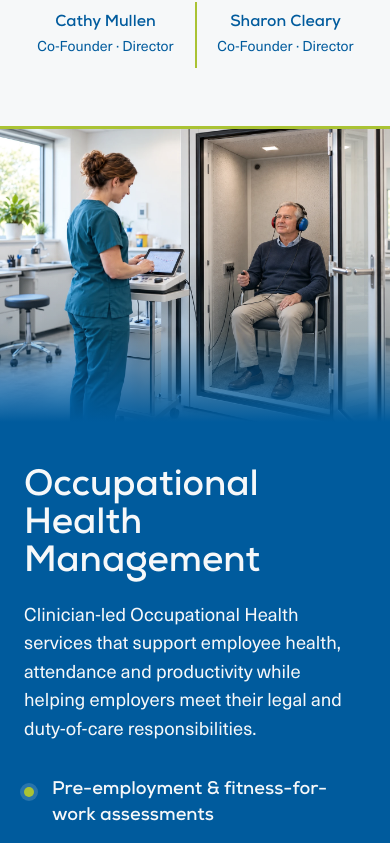
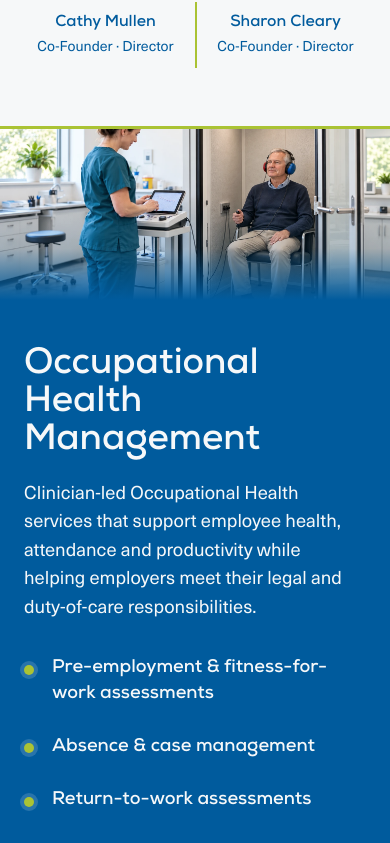
Before and after one commit to TyuDaniel/occu-health, a React (Vite) app: page / in a window 390 px wide. Shown: the part 2073-2916 px from the top of the page. Built offline with nearby package versions, Linux system fonts and the light colour scheme.

Commit message:
Occupational Health Management wider

```diff
--- a/src/homepage-refinements.css
+++ b/src/homepage-refinements.css
@@ -807,25 +807,13 @@
   }
 }
 
-/* Preserve the independent first service photo framing from the prior stylesheet. */
+/* Match the first service photo width to the other service panels. */
 .service-chapter--1 .service-chapter__layout {
-  grid-template-columns: clamp(300px, 32vw, 460px) minmax(0, 1fr);
-}
-
-.service-chapter--1 .service-chapter__media img {
-  object-position: center;
+  grid-template-columns: minmax(0, 38%) minmax(0, 62%);
 }
 
 @media (max-width: 920px) {
   .service-chapter--1 .service-chapter__layout {
     grid-template-columns: 1fr;
   }
-
-  .service-chapter--1 .service-chapter__media {
-    aspect-ratio: 4 / 3;
-  }
-
-  .service-chapter--1 .service-chapter__media img {
-    object-position: center top;
-  }
 }
```
